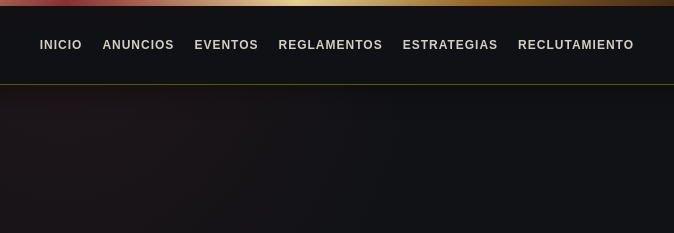
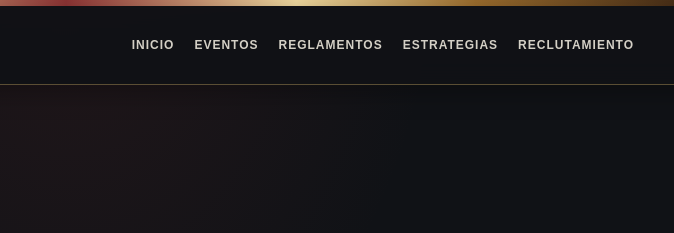
Before and after one commit to MyNameIsOz1350/familia-tururu, a plain HTML site: page eventos.html in a window 1280 px wide. Shown: the top 233 px of the page, 574-1248 px from the left. Drawn offline with Linux system fonts and the light colour scheme.

Commit message:
Simplificar navegación: anuncios integrados en Inicio

```diff
--- a/eventos.html
+++ b/eventos.html
@@ -101,7 +101,7 @@ footer{border-top-color:rgba(214,179,107,.3);background:linear-gradient(180deg,r
 </style></head><body><div class="topline"></div><header><div class="nav">
 <a class="brand" href="portal.html"><img class="brand-crest" src="escudo-familia-tururu.png" alt="Escudo oficial de Familia Tururu"><span>1350 <span style="color:var(--gold)">|</span> FAMILIA TURURU</span></a>
 <button class="menu" id="menuBtn" aria-label="Abrir menú">☰ MENÚ</button>
-<nav id="nav"><a href="portal.html">Inicio</a><a href="anuncios.html">Anuncios</a><a href="eventos.html">Eventos</a><a href="reglamentos.html">Reglamentos</a><a href="estrategias.html">Estrategias</a><a href="reclutamiento.html">Reclutamiento</a></nav>
+<nav id="nav"><a href="portal.html">Inicio</a><a href="eventos.html">Eventos</a><a href="reglamentos.html">Reglamentos</a><a href="estrategias.html">Estrategias</a><a href="reclutamiento.html">Reclutamiento</a></nav>
 </div></header><main><section class="wrap"><div class="section-head"><div class="kicker">Agenda del reino</div><h2>Eventos</h2><p class="lead">Explora cada área de actividad del reino.</p></div><div class="grid section-grid"><a class="card section-card" href="arca-osiris.html"><span class="tag">Explorar sección</span><div class="section-icon">⚔</div><h3>Arca de Osiris</h3><p>Convocatorias, horarios, equipos y resultados.</p><span class="section-go">ENTRAR A LA SECCIÓN →</span></a>
 <a class="card section-card" href="eventos-reino.html"><span class="tag">Explorar sección</span><div class="section-icon">✦</div><h3>Eventos del Reino</h3><p>Actividades, competencias y recompensas del reino.</p><span class="section-go">ENTRAR A LA SECCIÓN →</span></a>
 <a class="card section-card" href="kvk.html"><span class="tag">Explorar sección</span><div class="section-icon">♜</div><h3>KvK</h3><p>Preparación, mapas, horarios e instrucciones de guerra.</p><span class="section-go">ENTRAR A LA SECCIÓN →</span></a></div><p class="back-home"><a class="btn" href="portal.html">← Volver al portal</a></p></section></main><footer><div style="color:var(--gold);font-size:15px;margin-bottom:8px">♛ FAMILIA TURURU · REINO 1350</div>PORTAL INFORMATIVO DE LA ALIANZA · RISE OF KINGDOMS<br><span class="small">Sitio comunitario no oficial. Rise of Kingdoms pertenece a sus respectivos propietarios.</span></footer><script>const btn=document.getElementById('menuBtn'),nav=document.getElementById('nav');btn.addEventListener('click',()=>nav.classList.toggle('open'));nav.querySelectorAll('a').forEach(a=>a.addEventListener('click',()=>nav.classList.remove('open')));
```
